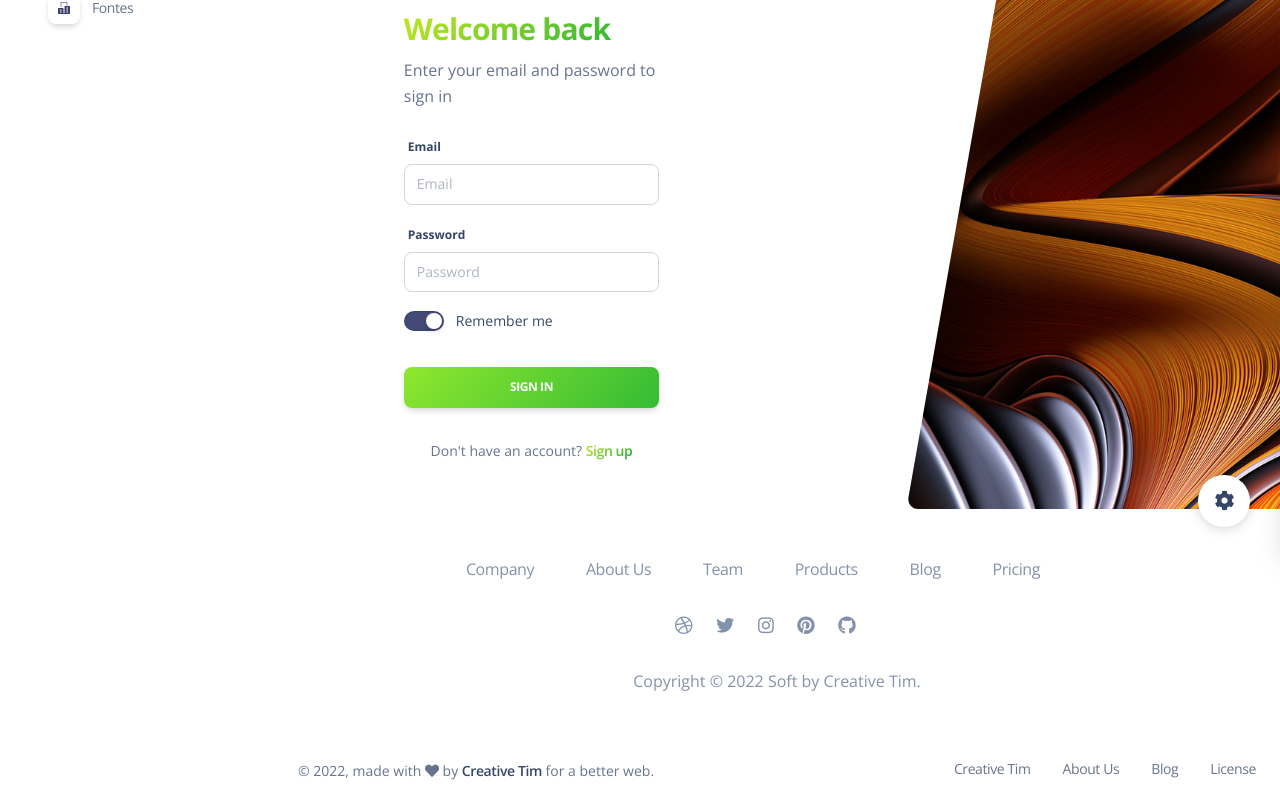
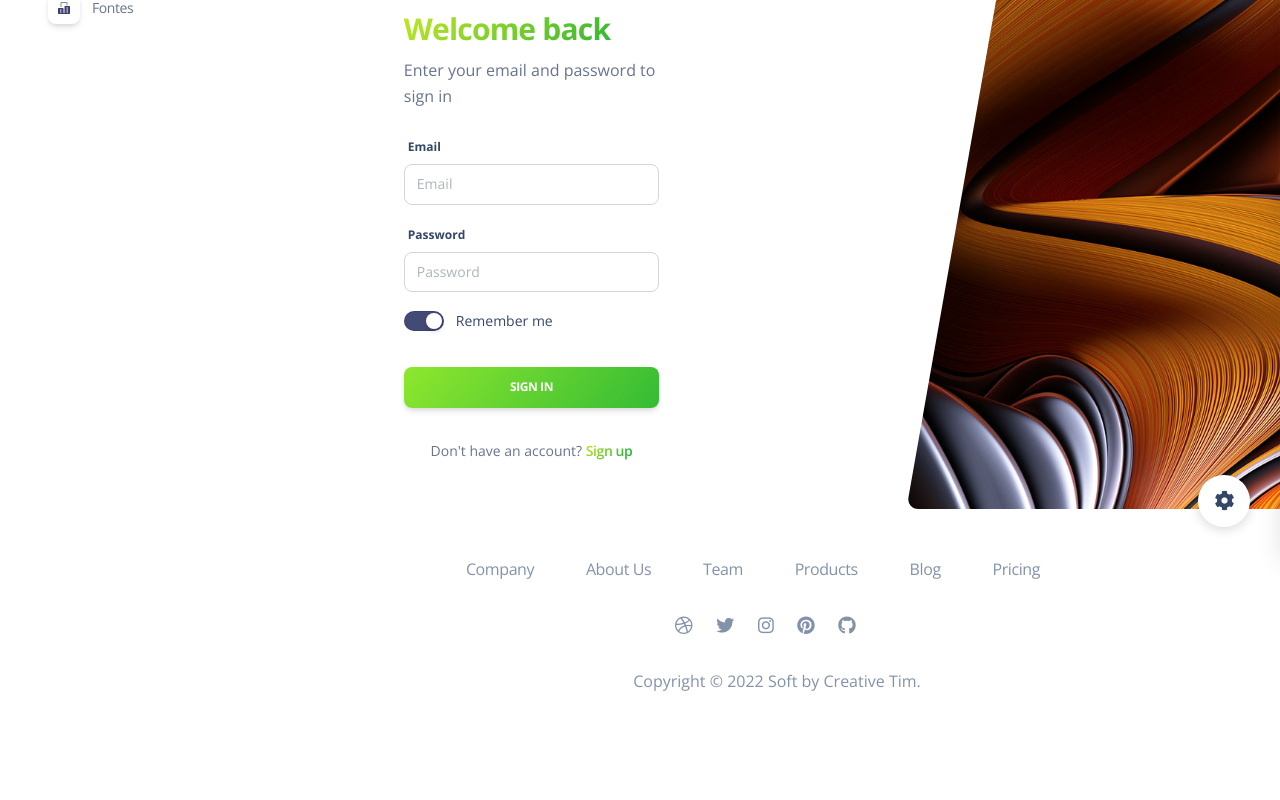
Before and after one commit to SantosDiv/hackathon-msf-front, a Vue app: page /sign-in in a window 1280 px wide. Shown: the part 243-1043 px from the top of the page. After the commit the page ends 985 px from the top, so only its background shows below. Built offline with nearby package versions, Linux system fonts and the light colour scheme.

Commit message:
removendo footer

```diff
--- a/src/App.vue
+++ b/src/App.vue
@@ -19,7 +19,7 @@
       v-if="showNavbar"
     />
     <router-view />
-    <app-footer v-show="showFooter" />
+    <!-- <app-footer v-show="showFooter" /> -->
     <configurator
       :toggle="toggleConfigurator"
       :class="[
@@ -33,7 +33,6 @@
 import Sidenav from "./examples/Sidenav";
 import Configurator from "@/examples/Configurator.vue";
 import Navbar from "@/examples/Navbars/Navbar.vue";
-import AppFooter from "@/examples/Footer.vue";
 import { mapMutations, mapState } from "vuex";
 export default {
   name: "App",
@@ -41,7 +40,6 @@ export default {
     Sidenav,
     Configurator,
     Navbar,
-    AppFooter,
   },
   methods: {
     ...mapMutations("TemplateStore", ["toggleConfigurator", "navbarMinimize"]),
```
